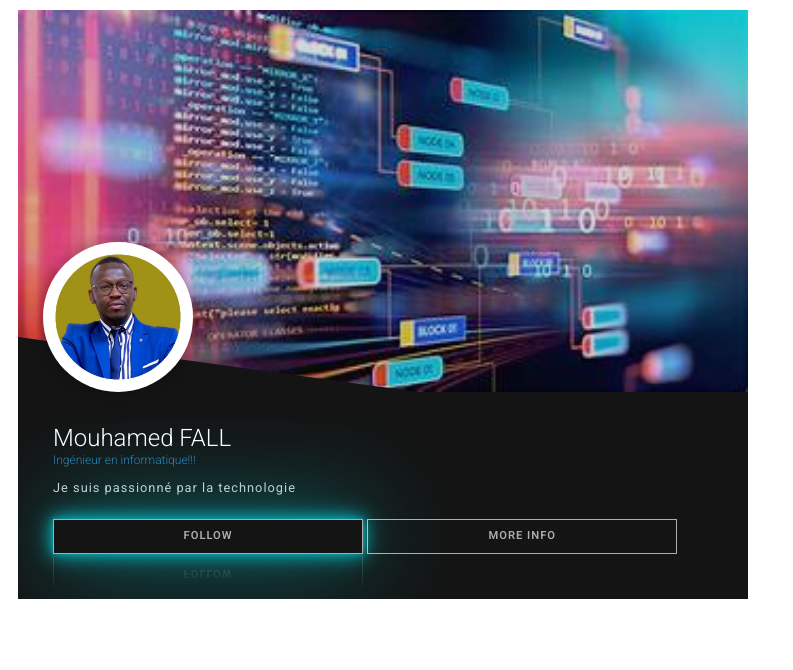
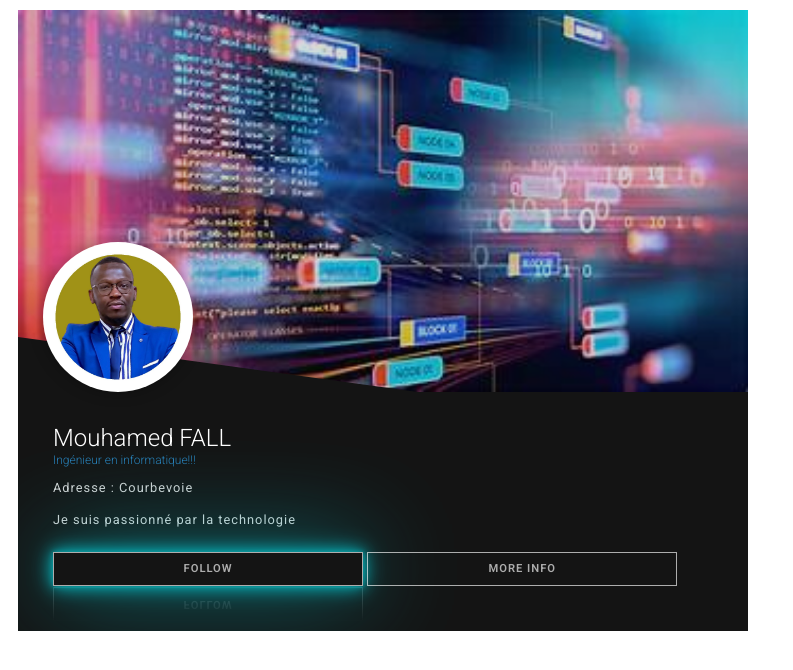
Before and after one commit to mouhameds2/my-vcard, a plain HTML site: page index.html in a window 1280 px wide. Shown: the whole page, without its empty margins (0-793 px from the left). Drawn offline with Linux system fonts and the light colour scheme.

Commit message:
ajout adress!!!

```diff
--- a/index.html
+++ b/index.html
@@ -15,6 +15,7 @@
         <figcaption>
           <img src="./image/profi.JPG" alt="profile-sample4" class="profile" />
           <h2>Mouhamed FALL<span>Ingénieur en informatique!!!</span></h2>
+          <p>Adresse : Courbevoie </p>
           <p>Je suis passionné par la technologie  </p>
           <a href="#" class="follow">Follow</a>
           <a href="#" class="info">More Info</a>
```
